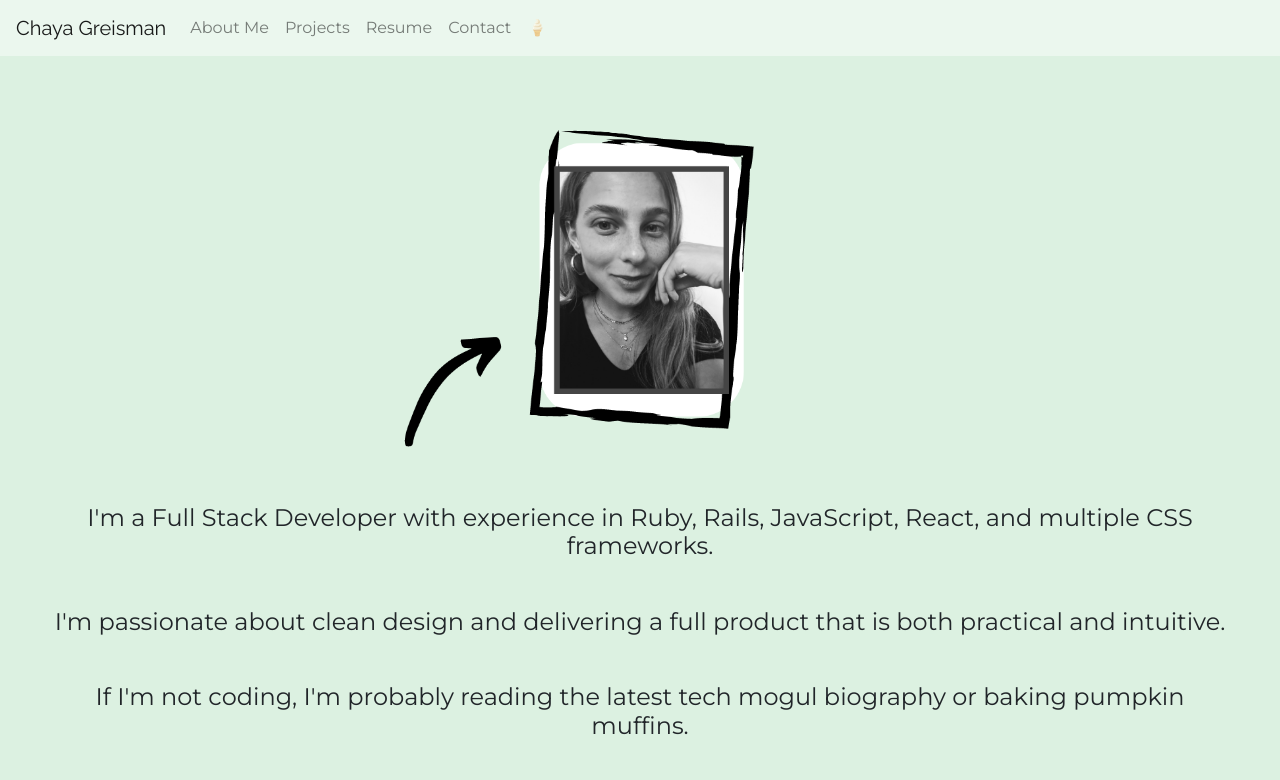
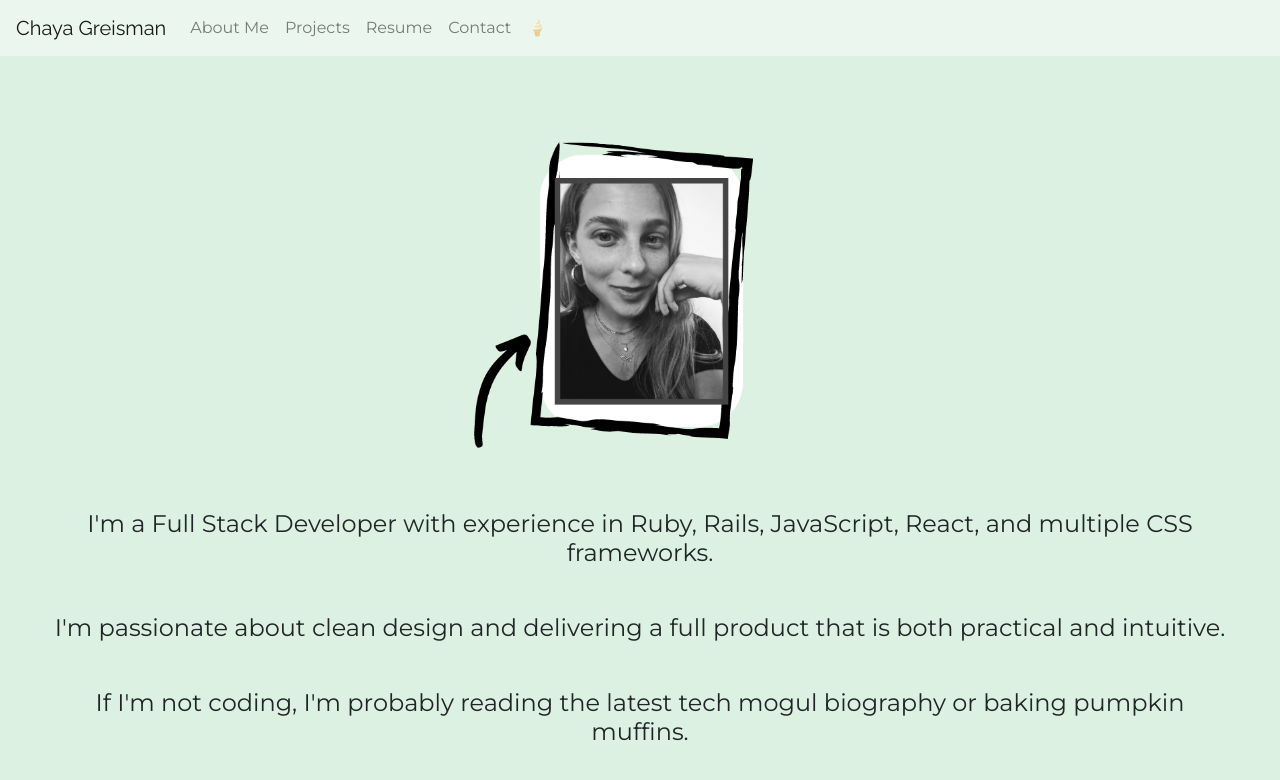
Before and after one commit to ChayaGreisman/personal-site, a React (Create React App) app: page /about in a window 1280 px wide. Shown: the top 780 px of the page. Built offline with nearby package versions, Linux system fonts and the light colour scheme.

Commit message:
about page image

```diff
--- a/src/App.css
+++ b/src/App.css
@@ -174,7 +174,7 @@ div.fade.in.modal {
 }
 
 img.chaya-greisman-pic{
-  width: 35em;
+  width: 21em;
 }
 
 .about-text{
--- a/src/containers/AboutContainer.js
+++ b/src/containers/AboutContainer.js
@@ -5,7 +5,8 @@ function AboutContainer(){
     <div style={{paddingTop: "75px"}}>
         {/* <img src="./mepic2.png" alt="chaya-greisman" className="chaya-greisman-pic"/> */}
         {/* <img src="./me-pic.png" alt="chaya-greisman" className="chaya-greisman-pic"/> */}
-        <img src="./me-pic-arrow.png" alt="chaya-greisman" className="chaya-greisman-pic"/>
+        {/* <img src="./me-pic-arrow.png" alt="chaya-greisman" className="chaya-greisman-pic"/> */}
+        <img src="./me-pic-arrow-2.png" alt="chaya-greisman" className="chaya-greisman-pic"/>
         <div className = 'about-text'>
           <h4>I'm a Full Stack Developer with experience in Ruby, Rails, JavaScript, React, and multiple CSS frameworks.</h4>
           <br/>
--- a/src/containers/HomeContainer.js
+++ b/src/containers/HomeContainer.js
@@ -4,7 +4,6 @@ import Socials from '../components/Socials';
 
 function HomeContainer(){
   return (
-    // style={{marginTop: window.screen.height - (window.screen.height/1.09)}}
     <div className='home-content' >
 
 
```
Also changed, not shown: public/me-pic-arrow-2.png (added).
